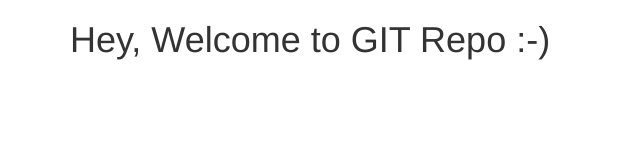
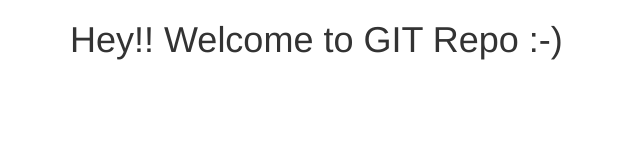
Before and after one commit to swati9592sahoo/Devops, a plain HTML site: page index.html in a window 1280 px wide. Shown: the whole page, without its empty margins (0-640 px from the left). Drawn offline with nearby package versions, Linux system fonts and the light colour scheme.

Commit message:
chnaged body, added hey

```diff
--- a/index.html
+++ b/index.html
@@ -13,7 +13,7 @@
 </head>
 <body>
 <div class="container">
-<h1>Hey, Welcome to GIT Repo :-)</h1>
+<h1>Hey!! Welcome to GIT Repo :-)</h1>
 <br/>
 </div>
 </body>
```
